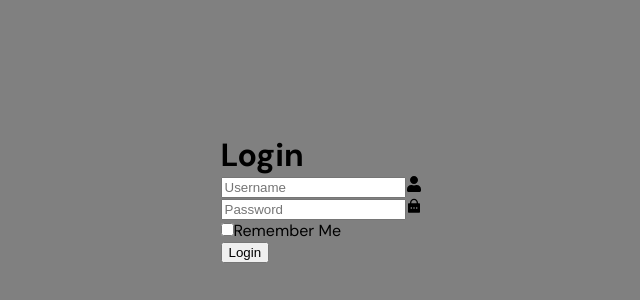
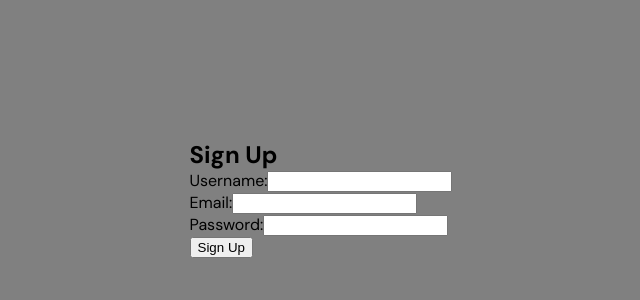
Before and after one commit to vincent-wat/flowban, a React (Create React App) app in the folder frontend/: page / in a window 1280 px wide. Shown: the part 202-502 px from the top of the page, without its empty margins (319-959 px from the left). Built offline with nearby package versions, Linux system fonts and the light colour scheme.

Commit message:
Co-authored-by: Andrew Boghosian <andrewboghosian@users.noreply.github.com>

```diff
--- a/frontend/package.json
+++ b/frontend/package.json
@@ -6,6 +6,7 @@
     "@testing-library/jest-dom": "^5.17.0",
     "@testing-library/react": "^13.4.0",
     "@testing-library/user-event": "^13.5.0",
+    "@userfront/core": "^1.1.1",
     "axios": "^1.7.7",
     "react": "^18.3.1",
     "react-dom": "^18.3.1",
--- a/frontend/src/App.js
+++ b/frontend/src/App.js
@@ -1,9 +1,10 @@
-import LoginPage from './Components/Login/LoginPage.jsx';
+//import LoginPage from './Components/Login/LoginPage.jsx';
+import SignUpPage from './Components/SignUpPage/SignUpPage.jsx';
 
 function App() {
   return (
     <div>
-      <LoginPage/>
+      <SignUpPage/>
     </div>
   );
 }
--- /dev/null
+++ b/frontend/src/Components/SignUpPage/SignUpPage.jsx
@@ -0,0 +1,74 @@
+import React, { useState } from 'react';
+import './SignUpPage.css';  // Optional, for custom styling
+
+const SignUpPage = () => {
+  const [formData, setFormData] = useState({
+    username: '',
+    email: '',
+    password: ''
+  });
+
+  const [submitted, setSubmitted] = useState(false);
+
+  const handleChange = (e) => {
+    setFormData({
+      ...formData,
+      [e.target.name]: e.target.value
+    });
+  };
+
+  const handleSubmit = (e) => {
+    e.preventDefault();
+    // Normally, here you would send form data to your backend
+    console.log(formData);
+    setSubmitted(true);
+  };
+
+  return (
+    <div className="signup-container">
+      <h2>Sign Up</h2>
+      {submitted ? (
+        <p>Thank you for signing up, {formData.username}!</p>
+      ) : (
+        <form onSubmit={handleSubmit} className="signup-form">
+          <div>
+            <label htmlFor="username">Username:</label>
+            <input
+              type="text"
+              name="username"
+              value={formData.username}
+              onChange={handleChange}
+              required
+            />
+          </div>
+
+          <div>
+            <label htmlFor="email">Email:</label>
+            <input
+              type="email"
+              name="email"
+              value={formData.email}
+              onChange={handleChange}
+              required
+            />
+          </div>
+
+          <div>
+            <label htmlFor="password">Password:</label>
+            <input
+              type="password"
+              name="password"
+              value={formData.password}
+              onChange={handleChange}
+              required
+            />
+          </div>
+
+          <button type="submit">Sign Up</button>
+        </form>
+      )}
+    </div>
+  );
+};
+
+export default SignUpPage;
```
Also changed, not shown: frontend/src/Components/SignUpPage/SignUpPage.css (added), 1 other file (tests, documents, lock files or other folders).
